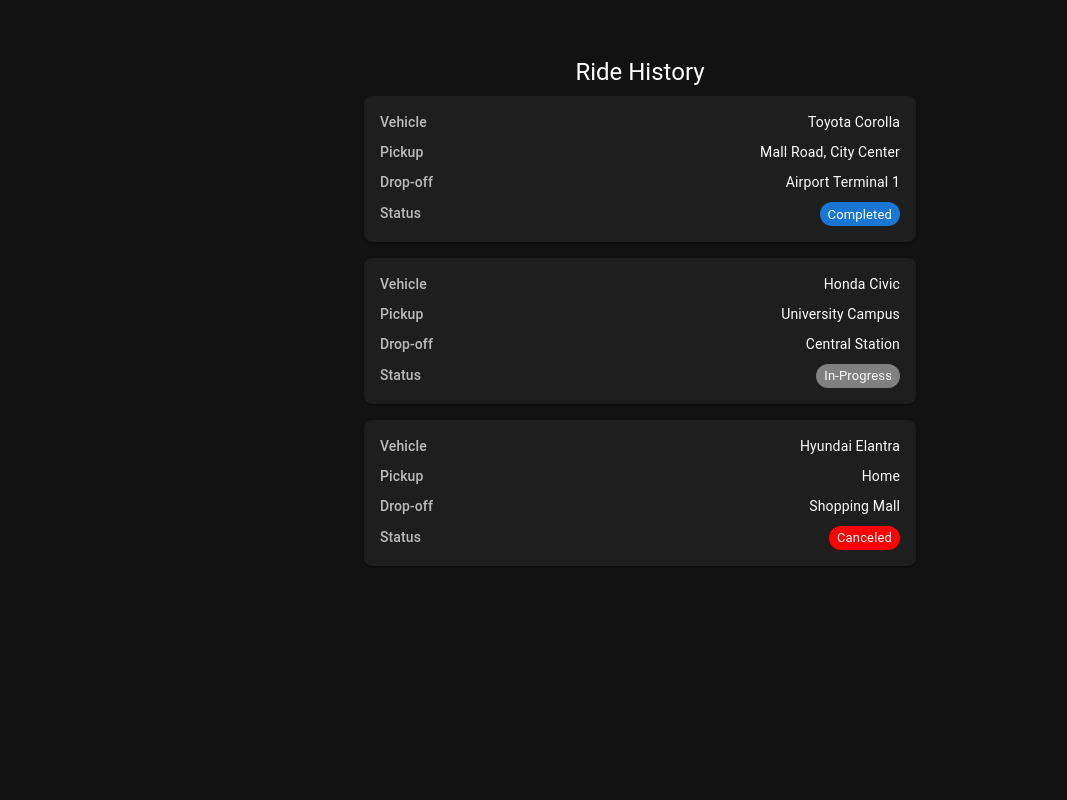
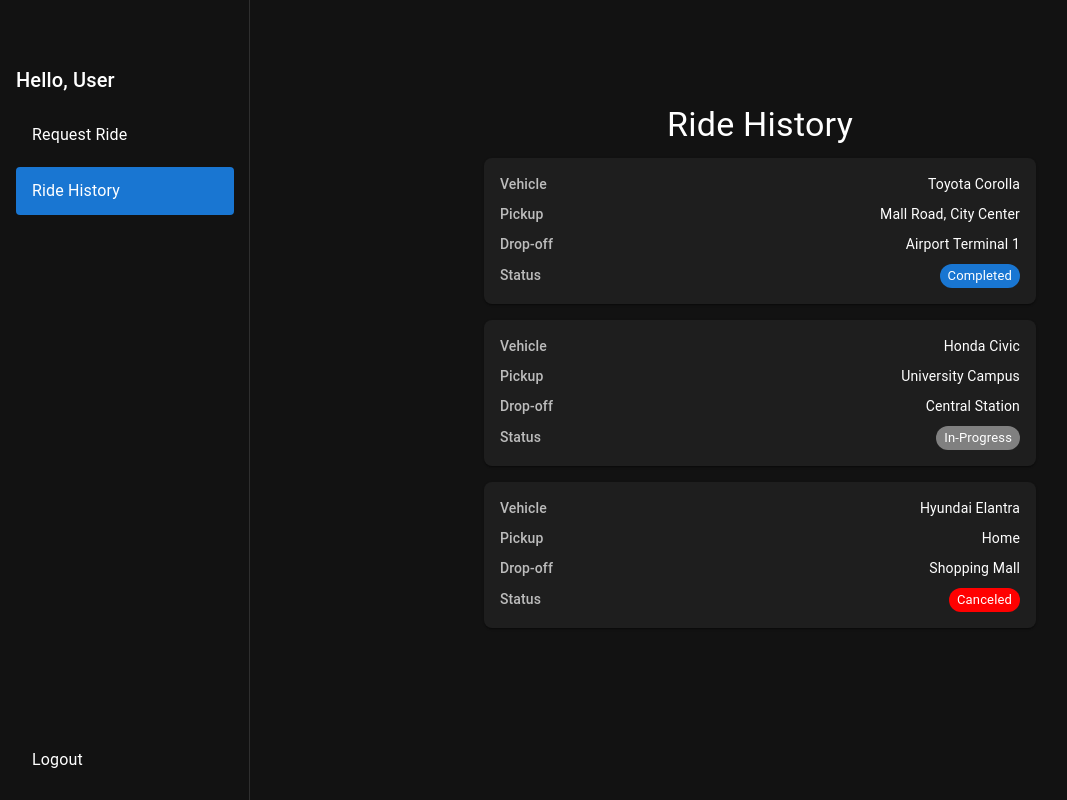
Before and after one commit to Ahmed949916/jeeny, a React (Vite) app in the folder frontend/: page /ride-history in a window 1280 px wide. Shown: the whole page, without its empty margins (0-1067 px from the left). Built offline with nearby package versions, Linux system fonts and the light colour scheme; some icons are missing; the HTML template or start-up script is replaced by a standard one.

Commit message:
feat:sidebar

```diff
--- a/frontend/src/App.jsx
+++ b/frontend/src/App.jsx
@@ -1,10 +1,48 @@
-import { BrowserRouter } from "react-router-dom";
+import { BrowserRouter, useLocation } from "react-router-dom";
 import { AuthProvider } from "./context/AuthContext";
 import AppRoutes from "./routes/AppRoutes";
-import { ThemeProvider } from '@mui/material/styles';
-import CssBaseline from '@mui/material/CssBaseline';
+import { ThemeProvider } from "@mui/material/styles";
+import CssBaseline from "@mui/material/CssBaseline";
 import theme from "./theme/Theme";
+import { Box } from "@mui/material";
+import Sidebar from "./components/Sidebar";
+import { useState } from "react";
+import MenuIcon from "@mui/icons-material/Menu";
 
+function AppLayout() {
+  const [mobileOpen, setMobileOpen] = useState(false);
+  const location = useLocation();
+  const isAuthPage = location.pathname === "/login" || location.pathname === "/register";
+
+  const toggleSidebar = () => {
+    setMobileOpen((prev) => !prev);
+  };
+
+  return (
+    <>
+      {!isAuthPage && (
+        <>
+          <MenuIcon
+            onClick={toggleSidebar}
+            sx={{
+              display: { md: "none" },
+              position: "fixed",
+              top: 16,
+              left: 16,
+              zIndex: 1201,
+              cursor: "pointer",
+            }}
+          />
+          <Sidebar open={mobileOpen} onClose={toggleSidebar} />
+        </>
+      )}
+
+      <Box sx={{ ml: !isAuthPage ? { md: 30 } : 0, p: 3 }}>
+        <AppRoutes />
+      </Box>
+    </>
+  );
+}
 
 function App() {
   return (
@@ -12,7 +50,7 @@
       <CssBaseline />
       <AuthProvider>
         <BrowserRouter>
-          <AppRoutes />
+          <AppLayout />
         </BrowserRouter>
       </AuthProvider>
     </ThemeProvider>
--- /dev/null
+++ b/frontend/src/components/Sidebar.jsx
@@ -0,0 +1,124 @@
+import {
+  Box,
+  Drawer,
+  List,
+  ListItem,
+  ListItemText,
+  Typography,
+  useMediaQuery
+} from '@mui/material';
+
+import { useNavigate, useLocation } from 'react-router-dom';
+import { useAuth } from '../context/AuthContext';
+import { useTheme } from '@mui/material/styles';
+
+export default function Sidebar({ open, onClose }) {
+  const navigate = useNavigate();
+  const location = useLocation();
+  const { user, logout } = useAuth();
+  const theme = useTheme();
+  const isLargeScreen = useMediaQuery(theme.breakpoints.up('md'));
+
+  const handleNavigate = (path) => {
+    navigate(path);
+    if (!isLargeScreen && onClose) onClose();
+  };
+
+  const handleLogout = () => {
+    logout();
+    navigate('/login');
+  };
+
+  const commonLinks = [
+    { label: 'Ride History', path: '/ride-history' },
+  ];
+
+  const driverLinks = [
+    { label: 'Driver Dashboard', path: '/driver' },
+    ...commonLinks,
+  ];
+
+  const customerLinks = [
+    { label: 'Request Ride', path: '/request-ride' },
+    ...commonLinks,
+  ];
+
+  const linksToRender = user?.userType === 'captain' ? driverLinks : customerLinks;
+
+  const sidebarContent = (
+    <Box
+      sx={{
+        width: 250,
+        height: '100%',
+        display: 'flex',
+        flexDirection: 'column',
+        mt: 6,
+        p: 2,
+      }}
+    >
+      <Typography variant="h6" gutterBottom>
+        Hello, {user?.name || 'User'}
+      </Typography>
+
+      <List sx={{ flexGrow: 1 }}>
+        {linksToRender.map((item, idx) => {
+          const isActive = location.pathname === item.path;
+          return (
+            <ListItem
+              button
+              key={idx}
+              onClick={() => handleNavigate(item.path)}
+              sx={{
+                cursor: 'pointer',
+                mb: 1,
+                borderRadius: 1,
+                backgroundColor: isActive ? 'primary.main' : 'transparent',
+                color: isActive ? 'white' : 'inherit',
+              }}
+            >
+              <ListItemText primary={item.label} />
+            </ListItem>
+          );
+        })}
+      </List>
+
+      <ListItem
+        button
+        onClick={handleLogout}
+        sx={{
+            cursor: 'pointer',
+          mt: 'auto',
+          borderRadius: 1,
+        }}
+      >
+        <ListItemText primary="Logout" />
+      </ListItem>
+    </Box>
+  );
+
+  if (isLargeScreen) {
+    return (
+      <Box sx={{ width: 250, flexShrink: 0 }}>
+        <Drawer
+          variant="permanent"
+          anchor="left"
+          open
+          sx={{
+            '& .MuiDrawer-paper': {
+              width: 250,
+              boxSizing: 'border-box',
+            },
+          }}
+        >
+          {sidebarContent}
+        </Drawer>
+      </Box>
+    );
+  }
+
+  return (
+    <Drawer anchor="left" open={open} onClose={onClose}>
+      {sidebarContent}
+    </Drawer>
+  );
+}
--- a/frontend/src/context/AuthContext.jsx
+++ b/frontend/src/context/AuthContext.jsx
@@ -3,15 +3,20 @@
 const AuthContext = createContext();
 
 export function AuthProvider({ children }) {
-  const [user, setUser] = useState(null);
+  const [user, setUser] = useState(() => {
+    const stored = localStorage.getItem("user");
+    return stored ? JSON.parse(stored) : null;
+  });
 
   const login = (token, userData) => {
     localStorage.setItem("token", token);
+    localStorage.setItem("user", JSON.stringify(userData));
     setUser(userData);
   };
 
   const logout = () => {
     localStorage.removeItem("token");
+    localStorage.removeItem("user");
     setUser(null);
   };
 
--- a/frontend/src/pages/DriverDashboard.jsx
+++ b/frontend/src/pages/DriverDashboard.jsx
@@ -1,9 +1,115 @@
-import React from 'react'
+import { useState } from 'react';
+import {
+  Box,
+  Typography,
+  Paper,
+  Button,
+  Chip,
+  Divider
+} from '@mui/material';
+
+const initialRides = [
+  {
+    id: 1,
+    rider: 'Ali Raza',
+    pickup: 'Mall Road',
+    dropoff: 'Airport',
+    status: 'requested'
+  },
+  {
+    id: 2,
+    rider: 'Zainab Khan',
+    pickup: 'University',
+    dropoff: 'Central Market',
+    status: 'in-progress'
+  }
+];
 
 const DriverDashboard = () => {
+  const [rides, setRides] = useState(initialRides);
+
+  const handleAccept = (rideId) => {
+    setRides(prev =>
+      prev.map(ride =>
+        ride.id === rideId ? { ...ride, status: 'in-progress' } : ride
+      )
+    );
+  };
+
+  const handleComplete = (rideId) => {
+    setRides(prev =>
+      prev.map(ride =>
+        ride.id === rideId ? { ...ride, status: 'completed' } : ride
+      )
+    );
+  };
+
   return (
-    <div>DriverDashboard</div>
-  )
-}
+    <Box sx={{ maxWidth: 800, mx: 'auto', p: 3 }}>
+      <Typography variant="h4" align="center" gutterBottom>
+        Driver Dashboard
+      </Typography>
 
-export default DriverDashboard
+      {rides.map((ride) => (
+        ride.status !== 'completed' && (
+        <Box
+          key={ride.id}
+          elevation={2}
+          sx={{ p: 2, mb: 3, borderRadius: 2,bgcolor:"#232323" }}
+        >
+          <Box sx={{ display: 'flex', justifyContent: 'space-between', mb: 1 }}>
+            <Typography variant="h6">{ride.rider}</Typography>
+            <Chip
+              label={ride.status}
+              sx={{
+                textTransform: 'capitalize',
+                bgcolor:
+                  ride.status === 'completed'
+                    ? 'success.main'
+                    : ride.status === 'in-progress'
+                    ? 'warning.main'
+                    : 'grey.600',
+                color: 'white'
+              }}
+            />
+          </Box>
+
+          <Divider sx={{ my: 1 }} />
+
+          <Box sx={{ mb: 1 }}>
+            <Typography variant="body2" color="text.secondary">Pickup</Typography>
+            <Typography>{ride.pickup}</Typography>
+          </Box>
+
+          <Box sx={{ mb: 2 }}>
+            <Typography variant="body2" color="text.secondary">Dropoff</Typography>
+            <Typography>{ride.dropoff}</Typography>
+          </Box>
+
+          {ride.status === 'requested' && (
+            <Button
+              variant="contained"
+              onClick={() => handleAccept(ride.id)}
+              fullWidth
+            >
+              Accept Ride
+            </Button>
+          )}
+
+          {ride.status === 'in-progress' && (
+            <Button
+              variant="contained"
+              color="success"
+              onClick={() => handleComplete(ride.id)}
+              fullWidth
+            >
+              Mark as Completed
+            </Button>
+          )}
+        </Box>
+      )))}
+    </Box>
+  );
+};
+
+export default DriverDashboard;
--- a/frontend/src/pages/Login.jsx
+++ b/frontend/src/pages/Login.jsx
@@ -15,7 +15,7 @@
   return (
 
        <Box sx={{ mt: 4, p: 3, boxShadow: 1, borderRadius: 2 ,maxWidth:600, mx: 'auto'}}>
-        <Typography variant="h5" component="h2" align="center" gutterBottom>
+        <Typography variant="h4"   align="center" gutterBottom>
           Login
         </Typography>
         <form onSubmit={handleSubmit(onSubmit)}>
--- a/frontend/src/pages/Register.jsx
+++ b/frontend/src/pages/Register.jsx
@@ -3,7 +3,7 @@
 import Button from "../components/Button";
 import { useNavigate } from "react-router-dom";
 import {
-  Container,
+
   Box,
   Typography,
   ToggleButton,
@@ -12,20 +12,22 @@
 } from '@mui/material';
 
 import { useState } from 'react';
+import { useAuth } from "../context/AuthContext";
 
 export default function Register() {
   const {
     register,
-    handleSubmit,
-    formState: { errors }
+    handleSubmit
   } = useForm();
+  const { login } = useAuth();
   const [userType, setUserType] = useState('rider');
   const navigate = useNavigate();
 
   const onSubmit = (data) => {
-    console.log({ ...data, userType });
-    navigate("/request-ride");
-  };
+  const userData = { name: data.name, email: data.email, userType };
+  login("dummy-token", userData);
+  navigate(userType === "captain" ? "/driver" : "/request-ride");
+};
 
   const handleUserTypeChange = (event, newType) => {
     if (newType) setUserType(newType);
@@ -34,7 +36,7 @@
   return (
 
      <Box sx={{ mt: 4, p: 3, boxShadow: 1, borderRadius: 2 ,maxWidth:600, mx: 'auto'}}>
-        <Typography variant="h5" component="h1" align="center" gutterBottom>
+        <Typography variant="h4"  align="center" gutterBottom>
           Create Account
         </Typography>
 
--- a/frontend/src/pages/RideHistory.jsx
+++ b/frontend/src/pages/RideHistory.jsx
@@ -27,7 +27,7 @@
 function RideHistory() {
   return (
     <Box sx={{ maxWidth: 600, mx: 'auto', p: 3 }}>
-      <Typography variant="h5" gutterBottom align="center">
+      <Typography variant="h4" gutterBottom align="center">
         Ride History
       </Typography>
 
--- a/frontend/src/pages/RideStatus.jsx
+++ b/frontend/src/pages/RideStatus.jsx
@@ -180,7 +180,7 @@
             variant="contained"
             fullWidth
             onClick={() => {
-              alert('Ride completed!');
+
               navigate('/request-ride');
             }}
           >
```
